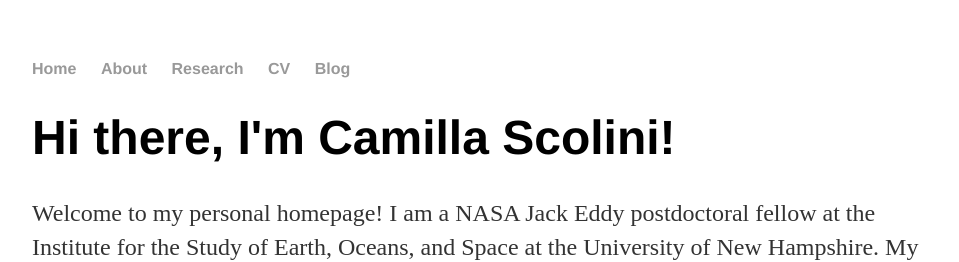
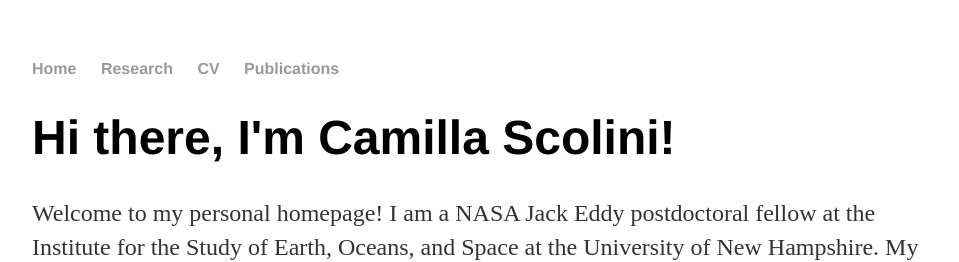
Before and after one commit to scolini/scolini.github.io, a Jekyll site: the page built from index.html, in a window 1280 px wide. Shown: the top 262 px of the page, without its empty margins (160-1119 px from the left). Built offline with Jekyll 4.4.1, drawn with Linux system fonts in a browser that asks for light colours.

Commit message:
Update default.html

```diff
--- a/_layouts/default.html
+++ b/_layouts/default.html
@@ -9,10 +9,9 @@
 			<nav>
 	    		<ul>
 	        		<li><a href="/">Home</a></li>
-		        	<li><a href="/about">About</a></li>
 	        		<li><a href="/research">Research</a></li>
 	        		<li><a href="/cv">CV</a></li>
-	        		<li><a href="/blog">Blog</a></li>
+	        		<li><a href="/publications">Publications</a></li>
 	    		</ul>
 			</nav>
 			<div class="container">
```
